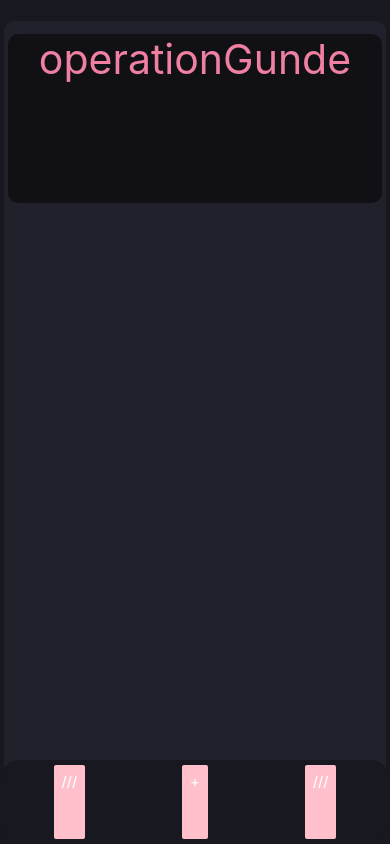
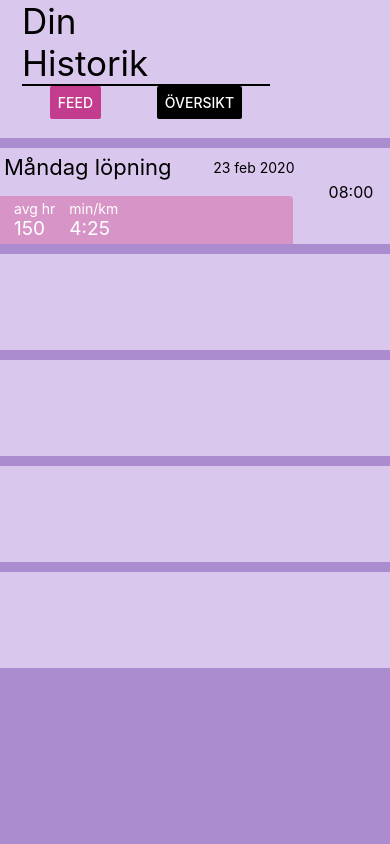
Before and after one commit to Eyzic/operationgunde-app, a React Native app: screen / in a window 390 px wide. Built offline with nearby package versions, Linux system fonts and the light colour scheme.

Commit message:
design från figma, utan gradient och ikonrad

```diff
--- a/App.js
+++ b/App.js
@@ -1,8 +1,9 @@
 import { StatusBar } from 'expo-status-bar';
 import React from 'react';
-import { StyleSheet, Button, Text, Image, TextInput, TouchableWithoutFeedback, View , SafeAreaView, TouchableOpacity, Alert, Platform, Dimensions, PixelRatio} from 'react-native';
+import { StyleSheet, Button, Text, Image, TextInput, TouchableWithoutFeedback, View , SafeAreaView, TouchableOpacity, Alert, Platform, Dimensions, PixelRatio, ScrollView, Input} from 'react-native';
 import DefaultInput from './defaultInput';
 import { useDimensions, useDeviceOrientation} from '@react-native-community/hooks';
+//import LinearGradient from 'react-native-linear-gradient';
 export default function App() {
 
 const {
@@ -12,6 +13,11 @@ height: SCREEN_HEIGHT,
 const scale= SCREEN_WIDTH/320;
 
 const radie=normalize(10);
+const logo = {
+  uri: 'https://reactnative.dev/img/tiny_logo.png',
+  width: 64,
+  height: 64
+};
 
 function normalize(size) {
   const newSize =size*scale
@@ -25,127 +31,237 @@ function normalize(size) {
 
     return (
 
+
 <SafeAreaView style={styles.container}>
+      <ScrollView style={{
+        width:'100%',
+
+      }}>
       <View style={ {
 
-        backgroundColor: 'hsla(240, 13%, 15%,1)',
-        height: '95%',
-        width: '98%',
-        borderRadius: radie,
-        zIndex: 0,
-        position: 'absolute'
+        backgroundColor: 'hsla(268, 100%, 96%,0.63)',
+        height: normalize(115),
+        width: '100%',
+        flexDirection: "column",
+        marginBottom:normalize(10),
+      // paddingTop:normalize(20),
+       paddingLeft:normalize(20),
+       paddingRight:normalize(100),
+
+
+      }}>
+        <Text style={{ fontSize: normalize(30) }}>Din {"\n"}
+        Historik
+        </Text>
+
+<View
+style={{
+borderBottomColor: 'black',
+borderBottomWidth: normalize(3),
 
 }}>
 
+</View>
+
+<View style={{
+flexDirection: "row",
+justifyContent: "space-around"
+
+}}>
+        <Button
+          title="Feed"
+          color='hsla(324, 53%, 50%,1)'
+
+          //onPress={() => Alert.alert('Left button pressed')}
+        />
+  <Button
+  // onPress={this.addPicture}
+   title="Översikt"
+   color="black"
+  />
 
 
-{/* <View  style={ {
+</View>
+      </View>
+
+      <View style={ {
+
+        backgroundColor: 'hsla(268, 100%, 96%,0.63)',
+        height: normalize(80),
+        width: '100%',
+        marginBottom:normalize(10),
+        flexDirection: "column",
+        justifyContent: "space-between",
+
+      }}>
+
+<View style={ {
+        height: '40%',
+        width: '75%',
         flexDirection: "row",
         alignItems: 'center',
-        justifyContent: 'center',
+        paddingLeft: normalize(5),
+        justifyContent: 'space-between'
+
       }}>
-        <Button
-        color="green"
-  title="måndag 1/3"
+<Text style={{ fontSize: normalize(20),
+             // marginRight: normalize(5),
+               }}>Måndag löpning
+        </Text>
 
-/>
-
-<Button
-  title="tisdag 1/3"
-/>
+        <Text style={{ fontSize: normalize(13),
+                      right: normalize(0),
+                      }}> 23 feb 2020
+        </Text>
 </View>
 
-<View>
-        <Button style={styles.buttonsar}
-  title="måndag 2/3"
-/>
+<View style={ {
+        height: '40%',
+        width: '20%',
+        alignItems: 'center',
+        paddingLeft: normalize(0),
+        position:'absolute',
+        right: 0,
+        top: '35%'
 
-<Button
-  title="onsdag 2/3"
-/>
-</View> */}
+
+      }}>
+<Text style={{ fontSize: normalize(15) }}>08:00
+        </Text>
+
 </View>
 
 
 <View style={ {
 
-        backgroundColor: 'hsla(240, 14%, 11%,1)',
-        height: '10%',
+        backgroundColor: 'hsla(324, 53%, 66%,0.65)',
+        height: '50%',
+        width: '75%',
+        flexDirection: "row",
+        borderTopRightRadius: normalize(5),
+        bottom:0,
+        //justifyContent: 'space-around',
+        alignItems: 'center',
+        paddingLeft: normalize(10),
+
+      }}>
+<View style={ {
+        flexDirection: "column",
+        alignContent: 'center',
+        paddingLeft: normalize(5),
+         }}>
+<Text style={{ fontSize: normalize(13),
+
+                color: 'white'  ,
+                paddingRight:normalize(10),
+  }}>avg hr
+</Text>
+
+<Text style={{ fontSize: normalize(17),
+color: 'white'
+ }}>150
+</Text>
+</View>
+
+<View style={ {
+        flexDirection: "column",
+        paddingLeft: normalize(5),
+
+         }}>
+<Text style={{ fontSize: normalize(13),
+color: 'white',
+ }}>min/km
+</Text>
+
+<Text style={{ fontSize: normalize(17),
+color: 'white',
+ }}>4:25
+</Text>
+</View>
+
+</View>
+
+
+      </View>
+
+
+      <View style={ {
+
+        backgroundColor: 'hsla(268, 100%, 96%,0.63)',
+        height: normalize(80),
         width: '100%',
-        borderRadius: radie*2,
-        zIndex: 1,
-        position: 'absolute',
-        bottom: '0%',
+        marginBottom:normalize(10),
+        //borderRadius: radie*2,
+        //zIndex: 1,
+        //position: 'absolute',
+        //bottom: '0%',
         flexDirection: "row",
-        justifyContent: 'space-around',
-        padding: normalize(6),
-
+        //justifyContent: 'space-around',
+        //padding: normalize(6),
+        //padding: 10,
 
       }}>
 
-<Button style={{
+      </View>
 
-           // position: 'relative'
-         }}
+      <View style={ {
 
-         color="pink"
+        backgroundColor: 'hsla(268, 100%, 96%,0.63)',
+        height: normalize(80),
+        width: '100%',
+        marginBottom:normalize(10),
+        //borderRadius: radie*2,
+        //zIndex: 1,
+        //position: 'absolute',
+        //bottom: '0%',
+        flexDirection: "row",
+        //justifyContent: 'space-around',
+        //padding: normalize(6),
+        //padding: 10,
 
-        title="///"
+      }}>
 
- />
-        <Button style={{
-           fontSize: normalize(10)
+      </View>
+      <View style={ {
 
-          // position: 'relative'
-        }}
-        color="pink"
+        backgroundColor: 'hsla(268, 100%, 96%,0.63)',
+        height: normalize(80),
+        width: '100%',
+        marginBottom:normalize(10),
+        //borderRadius: radie*2,
+        //zIndex: 1,
+        //position: 'absolute',
+        //bottom: '0%',
+        flexDirection: "row",
+        //justifyContent: 'space-around',
+        //padding: normalize(6),
+        //padding: 10,
 
-       title="+"
-       onPress={() => Alert.alert('vore ju kul om det fungerade')}
+      }}>
 
-/>
-<Button style={{
+      </View>
+      <View style={ {
 
-          // position: 'relative'
-        }}
+        backgroundColor: 'hsla(268, 100%, 96%,0.63)',
+        height: normalize(80),
+        width: '100%',
+        marginBottom:normalize(10),
+        //borderRadius: radie*2,
+        //zIndex: 1,
+        //position: 'absolute',
+        //bottom: '0%',
+        flexDirection: "row",
+        //justifyContent: 'space-around',
+        //padding: normalize(6),
+        //padding: 10,
 
-        color="pink"
-
-       title="///"
-
-/>
+      }}>
 
       </View>
 
 
 
-      <View style={ {
-
-        backgroundColor: 'hsla(240, 13%, 0%,0.5)',
-        height: '20%',
-        width: '96%',
-        borderRadius: radie,
-        zIndex: 1,
-        position: 'absolute',
-        top: '4%'
-
-      }}>
-        <Text style={{
-          fontSize: normalize(35),
-          color: 'hsla(342, 78%, 72%,1)',
-          zIndex:2,
-          position: 'relative',
-          textAlign:'center',
-
-
-
-
-        }}>
-          operationGunde
-        </Text>
-
-
-</View>
+    </ScrollView>
     </SafeAreaView>
     );
   }
@@ -154,9 +270,10 @@ function normalize(size) {
     container: {
      flex: 1,
 
-      backgroundColor: 'hsla(240, 14%, 11%,1)',
+      backgroundColor: 'hsla(268, 41%, 68%,1)',
       alignItems: 'center',
       justifyContent: 'center',
+
     },
 
     buttonsar: {
@@ -175,46 +292,3 @@ function normalize(size) {
 
 
   });
-  //let info = 'historik';
-  //console.log("Application running!");
-
-
-
-  //return (
-   // <SafeAreaView style={styles.container}>
-
-
-
- //   </SafeAreaView>
-  //);
-//}
-
-
-
-// mina popups fungerar inte? Alert
-
-//utmaxat från view
-// <DefaultInput>Placeholder</DefaultInput>
-//<Text>Netinfo: {info}</Text>
-//<StatusBar style="auto" />
-
-//const styles = StyleSheet.create({
-  //container: {
-    //flex: 1,
-    //backgroundColor: 'hsla(200, 50%, 50%,1)',
-    //alignItems: 'center',
-  //  justifyContent: 'center',
-    //flex: 1,
-    // flexDirection: "row",
-   // backgroundColor: 'hsla(264, 16%, 47%,1)',
-    //'hsla(285, 50%, 50%,1)'
-   // alignItems: 'center',
-    //justifyContent: 'center' ,
-    //alignItems: "center" ,//secondary axis
-   // paddingTop: Platform.OS == "ios"? 20 :30,
- // },
-
-
-
-
-//});
--- a/package.json
+++ b/package.json
@@ -8,11 +8,13 @@
     "eject": "expo eject"
   },
   "dependencies": {
+    "@react-native-community/hooks": "^2.6.0",
     "expo": "~40.0.0",
     "expo-status-bar": "~1.0.3",
     "react": "16.13.1",
     "react-dom": "16.13.1",
     "react-native": "https://github.com/expo/react-native/archive/sdk-40.0.1.tar.gz",
+    "react-native-linear-gradient": "^2.5.6",
     "react-native-web": "~0.13.12"
   },
   "devDependencies": {
```
Also changed, not shown: 1 other file (tests, documents, lock files or other folders). Lines whose indentation alone changed are shown as unchanged.
